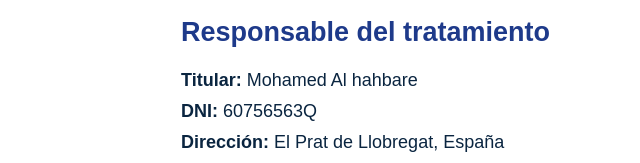
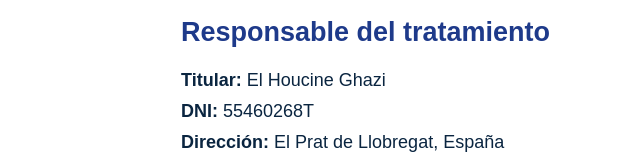
Before and after one commit to caprogramadores-maker/cerrajero-fran, a plain HTML site: page privacidad.html in a window 1280 px wide. Shown: the part 637-800 px from the top of the page, 29-669 px from the left. Drawn offline with Linux system fonts and the light colour scheme.

Commit message:
Update privacidad.html

```diff
--- a/privacidad.html
+++ b/privacidad.html
@@ -30,9 +30,9 @@ const traduccionesPrivacidad = {
 
         responsableTitulo: "Responsable del tratamiento",
         responsableLabel1: "Titular:",
-        responsableNombre: "Mohamed Al hahbare",
+        responsableNombre: "El Houcine Ghazi",
         responsableLabel2: "DNI:",
-        responsableNIE: "60756563Q",
+        responsableNIE: "55460268T",
         responsableLabel3: "Dirección:",
         responsableDireccion: "El Prat de Llobregat, España",
         responsableLabel4: "Teléfono:",
@@ -166,9 +166,9 @@ const traduccionesPrivacidad = {
 
     responsableTitulo: "Responsable del tractament",
     responsableLabel1: "Titular:",
-    responsableNombre: "Mohamed Al hahbare",
+    responsableNombre: "El Houcine Ghazi",
     responsableLabel2: "DNI",
-    responsableNIE: "60756563Q",
+    responsableNIE: "55460268T",
     responsableLabel3: "Adreça:",
     responsableDireccion: "El Prat de Llobregat, Espanya",
     responsableLabel4: "Telèfon:",
@@ -300,9 +300,9 @@ const traduccionesPrivacidad = {
 
     responsableTitulo: "Data Controller",
     responsableLabel1: "Owner:",
-    responsableNombre: "Mohamed Al hahbare",
+    responsableNombre: "El Houcine Ghazi",
     responsableLabel2: "DNI",
-    responsableNIE: "60756563Q",
+    responsableNIE: "55460268T",
     responsableLabel3: "Address:",
     responsableDireccion: "El Prat de Llobregat, Spain",
     responsableLabel4: "Phone:",
@@ -491,8 +491,8 @@ function cambiarIdiomaPrivacidad(idioma) {
 
 <!-- RESPONSABLE -->
 <h2 data-key="responsableTitulo">Responsable del tratamiento</h2>
-<p><strong data-key="responsableLabel1">Titular:</strong> <span data-key="responsableNombre">Mohamed Al hahbare</span></p>
-<p><strong data-key="responsableLabel2">DNI:</strong> <span data-key="responsableNIE">60756563Q</span></p>
+<p><strong data-key="responsableLabel1">Titular:</strong> <span data-key="responsableNombre">El Houcine Ghazi</span></p>
+<p><strong data-key="responsableLabel2">DNI:</strong> <span data-key="responsableNIE">55460268T</span></p>
 <p><strong data-key="responsableLabel3">Dirección:</strong> <span data-key="responsableDireccion">El Prat de Llobregat, España</span></p>
 <p><strong data-key="responsableLabel4">Teléfono:</strong> <span data-key="responsableTelefono">+34687503604</span></p>
 <p><strong data-key="responsableLabel5">Correo electrónico:</strong> <a href="mailto:voltiaprovoltiapro@gmail.com" data-key="responsableCorreo">voltiaprovoltiapro@gmail.com</a></p>
```
